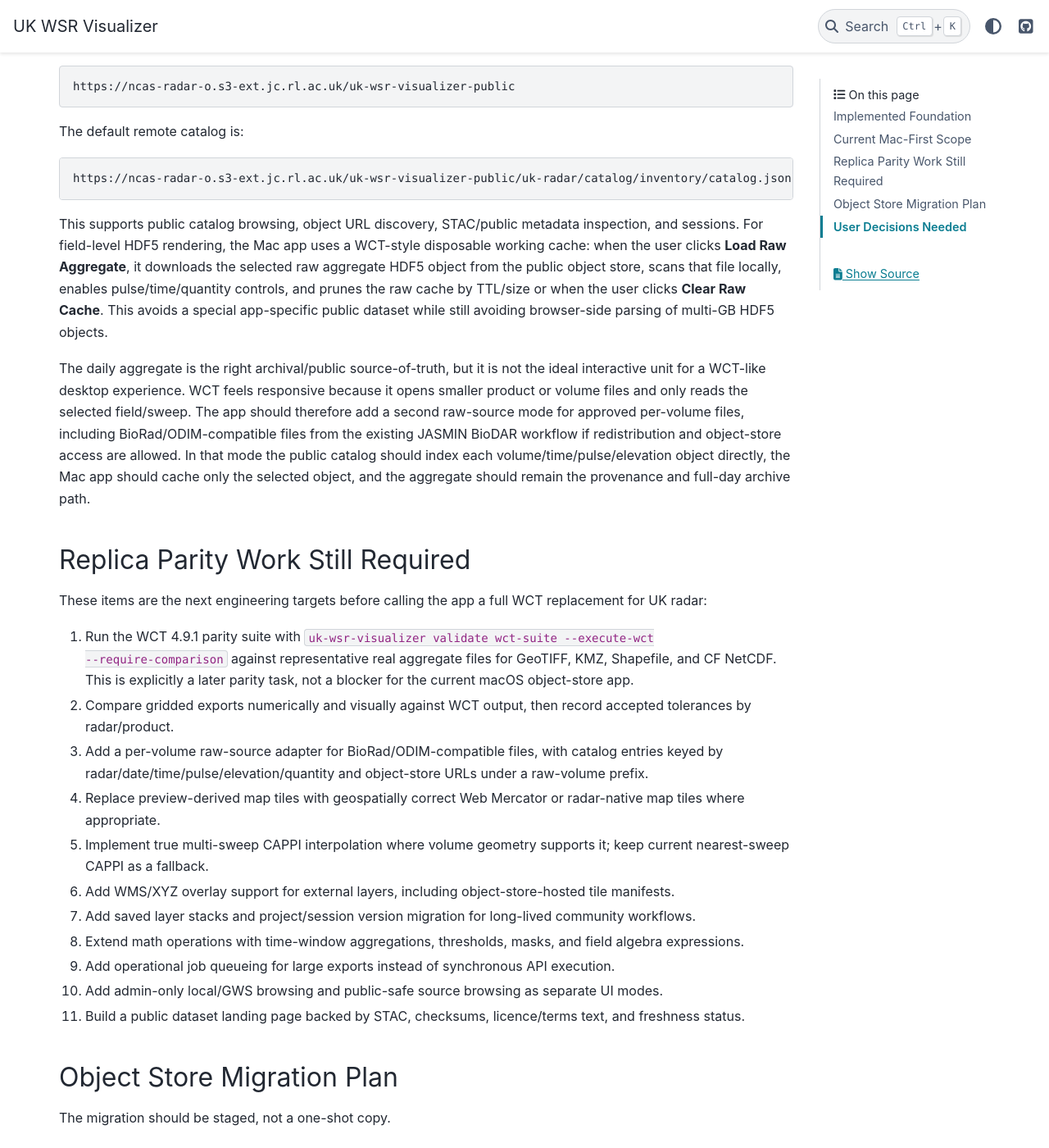
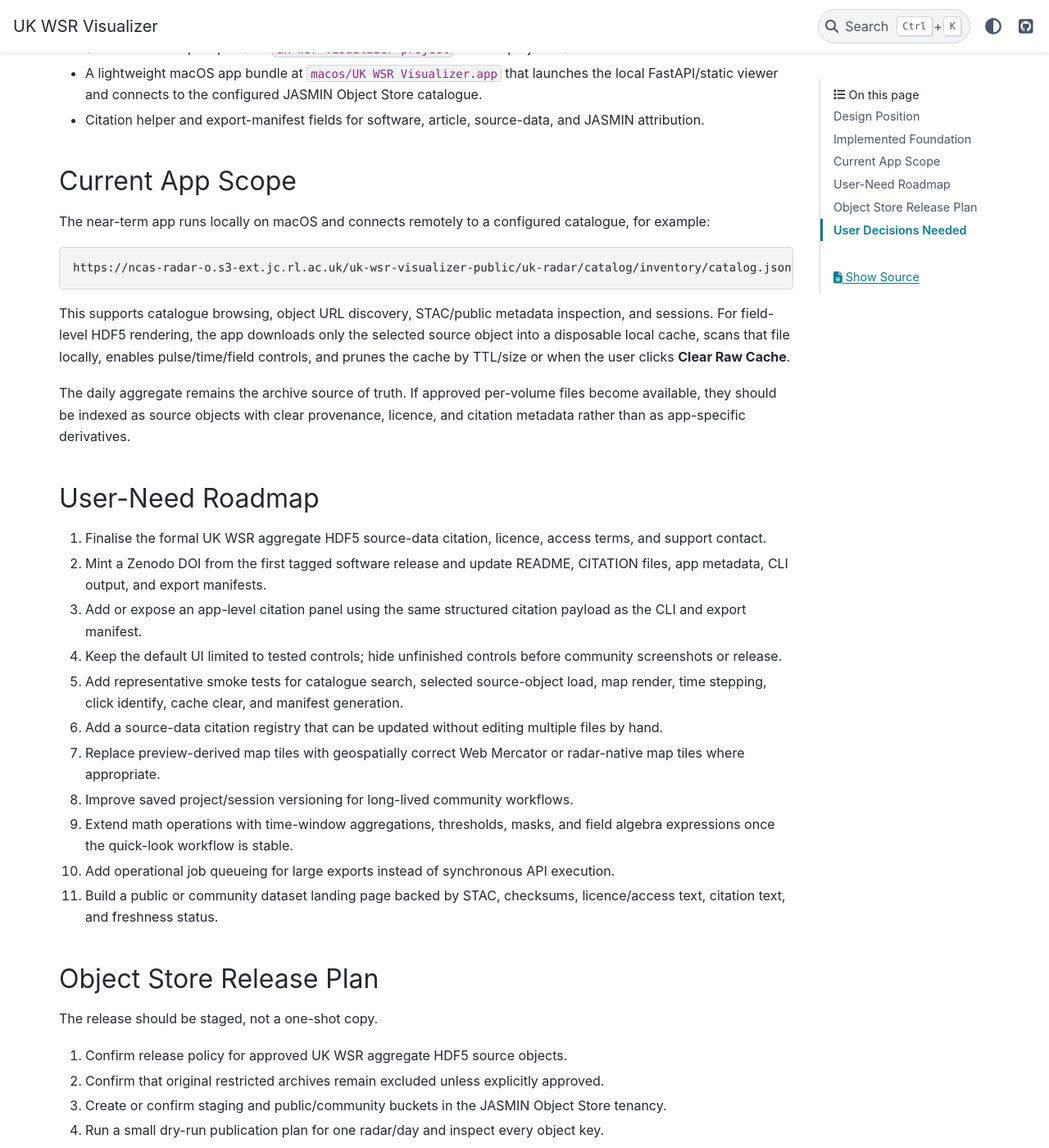
Before and after one commit to rrniii/uk-wsr-visualizer, a Sphinx documentation site: the page built from docs/uk_radar_wct_replica_roadmap.md, in a window 1280 px wide and 1400 px high, scrolled down 911 px. Shown: the whole window at 82% size. Built offline with Sphinx 7.4.7 and the PyData theme 0.15.4, drawn with Linux system fonts in a browser that asks for light colours; some of the changed text lies outside the part shown.

Commit message:
Reframe roadmap around user needs

````diff
--- a/docs/uk_radar_wct_replica_roadmap.md
+++ b/docs/uk_radar_wct_replica_roadmap.md
@@ -1,76 +1,74 @@
-# UK Radar WCT Replica Roadmap
+# UK WSR Visualizer Roadmap
 
-This project is not intended to stop at a minimal viewer. The target is a UK-radar-specific web and CLI replacement for the WCT workflows that matter for UK WSR aggregate HDF5 data, with public community delivery through the JASMIN Object Store.
+This file is retained for continuity with earlier development notes, but the project is no longer framed as a WCT replica or parity exercise.
+
+The current goal is narrower and more useful for the UK radar community: provide a quick-look web app and CLI that make UK weather surveillance radar aggregate HDF5 data easier to discover, inspect, export, and cite.
+
+## Design Position
+
+NOAA's Weather and Climate Toolkit remains an inspiration for user-facing environmental-data workflows, but UK WSR Visualizer is an independent implementation for UK WSR source objects and JASMIN Object Store workflows. The roadmap should prioritise user needs, citation, provenance, and reliable first inspection rather than technical parity with WCT.
 
 ## Implemented Foundation
 
-- Catalog discovery from UK WSR aggregate HDF5 metadata without reading full arrays.
+- Catalogue discovery from UK WSR aggregate HDF5 metadata without reading full arrays.
 - STAC/catalog publication, private-path redaction, checksum manifests, and object-store status/manifest generation.
-- Browser data selection by radar, date, pulse, time, quantity, and dataset.
-- Preview rendering with palette, opacity, range, azimuth, value, and CAPPI-style nearest-sweep controls.
+- Browser data selection by radar, date, scan category, time, field, and dataset.
+- Preview rendering with palette, opacity, range, azimuth, value, and nearest-sweep height controls.
 - Timeline stepping, animation ZIP export, four-panel comparison, snapshot capture, contours, click identify/readout, and object URL display.
-- Export jobs for native HDF5, metadata JSON, PNG, KMZ, field CSV, GeoTIFF, CF NetCDF, GeoJSON, Shapefile, and WCT batch config.
+- Export jobs for native HDF5, metadata JSON, PNG, KMZ, field CSV, GeoTIFF, CF NetCDF, GeoJSON, Shapefile, and batch-config workflows.
 - Derived math products across selected times/fields.
 - Preview-derived tile pyramids for browser/object-store delivery.
-- Server sessions plus portable `uk-wsr-visualizer-project` files for WCT-style project handoff.
-- Deployment assets for `ncas-rsg-cloud-workstation-ssh` at `130.246.214.121` using FastAPI, Nginx, systemd timers, and dry-run-first object-store publishing.
-- A lightweight macOS app bundle at `macos/UK WSR Visualizer.app` that launches the local FastAPI/static viewer and connects to the public JASMIN Object Store catalog.
+- Server sessions plus portable `uk-wsr-visualizer-project` files for project handoff.
+- A lightweight macOS app bundle at `macos/UK WSR Visualizer.app` that launches the local FastAPI/static viewer and connects to the configured JASMIN Object Store catalogue.
+- Citation helper and export-manifest fields for software, article, source-data, and JASMIN attribution.
 
-## Current Mac-First Scope
+## Current App Scope
 
-The near-term app does not require a Linux WCT runtime. It runs locally on macOS and connects remotely to:
-
-```text
-https://ncas-radar-o.s3-ext.jc.rl.ac.uk/uk-wsr-visualizer-public
-```
-
-The default remote catalog is:
+The near-term app runs locally on macOS and connects remotely to a configured catalogue, for example:
 
 ```text
 https://ncas-radar-o.s3-ext.jc.rl.ac.uk/uk-wsr-visualizer-public/uk-radar/catalog/inventory/catalog.json
 ```
 
-This supports public catalog browsing, object URL discovery, STAC/public metadata inspection, and sessions. For field-level HDF5 rendering, the Mac app uses a WCT-style disposable working cache: when the user clicks **Load Raw Aggregate**, it downloads the selected raw aggregate HDF5 object from the public object store, scans that file locally, enables pulse/time/quantity controls, and prunes the raw cache by TTL/size or when the user clicks **Clear Raw Cache**. This avoids a special app-specific public dataset while still avoiding browser-side parsing of multi-GB HDF5 objects.
+This supports catalogue browsing, object URL discovery, STAC/public metadata inspection, and sessions. For field-level HDF5 rendering, the app downloads only the selected source object into a disposable local cache, scans that file locally, enables pulse/time/field controls, and prunes the cache by TTL/size or when the user clicks **Clear Raw Cache**.
 
-The daily aggregate is the right archival/public source-of-truth, but it is not the ideal interactive unit for a WCT-like desktop experience. WCT feels responsive because it opens smaller product or volume files and only reads the selected field/sweep. The app should therefore add a second raw-source mode for approved per-volume files, including BioRad/ODIM-compatible files from the existing JASMIN BioDAR workflow if redistribution and object-store access are allowed. In that mode the public catalog should index each volume/time/pulse/elevation object directly, the Mac app should cache only the selected object, and the aggregate should remain the provenance and full-day archive path.
+The daily aggregate remains the archive source of truth. If approved per-volume files become available, they should be indexed as source objects with clear provenance, licence, and citation metadata rather than as app-specific derivatives.
 
-## Replica Parity Work Still Required
+## User-Need Roadmap
 
-These items are the next engineering targets before calling the app a full WCT replacement for UK radar:
+1. Finalise the formal UK WSR aggregate HDF5 source-data citation, licence, access terms, and support contact.
+2. Mint a Zenodo DOI from the first tagged software release and update README, CITATION files, app metadata, CLI output, and export manifests.
+3. Add or expose an app-level citation panel using the same structured citation payload as the CLI and export manifest.
+4. Keep the default UI limited to tested controls; hide unfinished controls before community screenshots or release.
+5. Add representative smoke tests for catalogue search, selected source-object load, map render, time stepping, click identify, cache clear, and manifest generation.
+6. Add a source-data citation registry that can be updated without editing multiple files by hand.
+7. Replace preview-derived map tiles with geospatially correct Web Mercator or radar-native map tiles where appropriate.
+8. Improve saved project/session versioning for long-lived community workflows.
+9. Extend math operations with time-window aggregations, thresholds, masks, and field algebra expressions once the quick-look workflow is stable.
+10. Add operational job queueing for large exports instead of synchronous API execution.
+11. Build a public or community dataset landing page backed by STAC, checksums, licence/access text, citation text, and freshness status.
 
-1. Run the WCT 4.9.1 parity suite with `uk-wsr-visualizer validate wct-suite --execute-wct --require-comparison` against representative real aggregate files for GeoTIFF, KMZ, Shapefile, and CF NetCDF. This is explicitly a later parity task, not a blocker for the current macOS object-store app.
-2. Compare gridded exports numerically and visually against WCT output, then record accepted tolerances by radar/product.
-3. Add a per-volume raw-source adapter for BioRad/ODIM-compatible files, with catalog entries keyed by radar/date/time/pulse/elevation/quantity and object-store URLs under a raw-volume prefix.
-4. Replace preview-derived map tiles with geospatially correct Web Mercator or radar-native map tiles where appropriate.
-5. Implement true multi-sweep CAPPI interpolation where volume geometry supports it; keep current nearest-sweep CAPPI as a fallback.
-6. Add WMS/XYZ overlay support for external layers, including object-store-hosted tile manifests.
-7. Add saved layer stacks and project/session version migration for long-lived community workflows.
-8. Extend math operations with time-window aggregations, thresholds, masks, and field algebra expressions.
-9. Add operational job queueing for large exports instead of synchronous API execution.
-10. Add admin-only local/GWS browsing and public-safe source browsing as separate UI modes.
-11. Build a public dataset landing page backed by STAC, checksums, licence/terms text, and freshness status.
+## Object Store Release Plan
 
-## Object Store Migration Plan
+The release should be staged, not a one-shot copy.
 
-The migration should be staged, not a one-shot copy.
-
-1. Confirm release policy: public UK WSR aggregate HDF5 is allowed; original NIMROD archives remain private unless explicitly approved.
-2. Create staging and public buckets in the JASMIN Object Store tenancy.
-3. Run a small dry-run publication plan for one radar/day and inspect every object key.
-4. Run live sync to staging for one radar/day, verify checksum and object metadata, then publish the public manifest.
-5. Apply CORS to the public bucket and test browser reads from the deployed web origin.
-6. Backfill one radar/year, measuring upload throughput, multipart behavior, public read latency, and total bucket size.
-7. Publish yearly/radar checksum manifests and STAC assets.
-8. If per-volume BioRad/ODIM-compatible files are approved for publication, add them as raw source objects, not app-specific derivatives, for example `uk-radar/raw-volume/radar={radar}/year={YYYY}/date={YYYYMMDD}/...`.
+1. Confirm release policy for approved UK WSR aggregate HDF5 source objects.
+2. Confirm that original restricted archives remain excluded unless explicitly approved.
+3. Create or confirm staging and public/community buckets in the JASMIN Object Store tenancy.
+4. Run a small dry-run publication plan for one radar/day and inspect every object key.
+5. Run live sync to staging for one radar/day, verify checksum and object metadata, then publish the manifest.
+6. Apply CORS to the public/community bucket and test browser reads from the deployed web origin.
+7. Backfill one radar/year, measuring upload throughput, multipart behaviour, public read latency, and total bucket size.
+8. Publish yearly/radar checksum manifests and STAC assets.
 9. Enable scheduled catalog, preview/tile, object-store sync, verify, publish, reconcile, and freshness timers.
-10. Only then scale to all approved radar/day aggregate HDF5 objects and raw-volume objects.
+10. Only then scale to all approved radar/day source objects.
 
 ## User Decisions Needed
 
 - JASMIN Object Store tenancy name and manager/deputy contact.
 - Whether bucket names remain `uk-wsr-visualizer-staging` and `uk-wsr-visualizer-public`.
 - S3 token owner, credential location, and rotation process.
-- Public web origin to lock into CORS after smoke testing.
-- Written approval for public redistribution of UK WSR aggregate HDF5.
+- Final public or community web origin to lock into CORS after smoke testing.
+- Written approval for access to the approved UK WSR aggregate HDF5 source objects.
 - Dataset licence/terms, citation text, and support contact.
 - First radar/day and first radar/year to use for live migration rehearsal.
````
